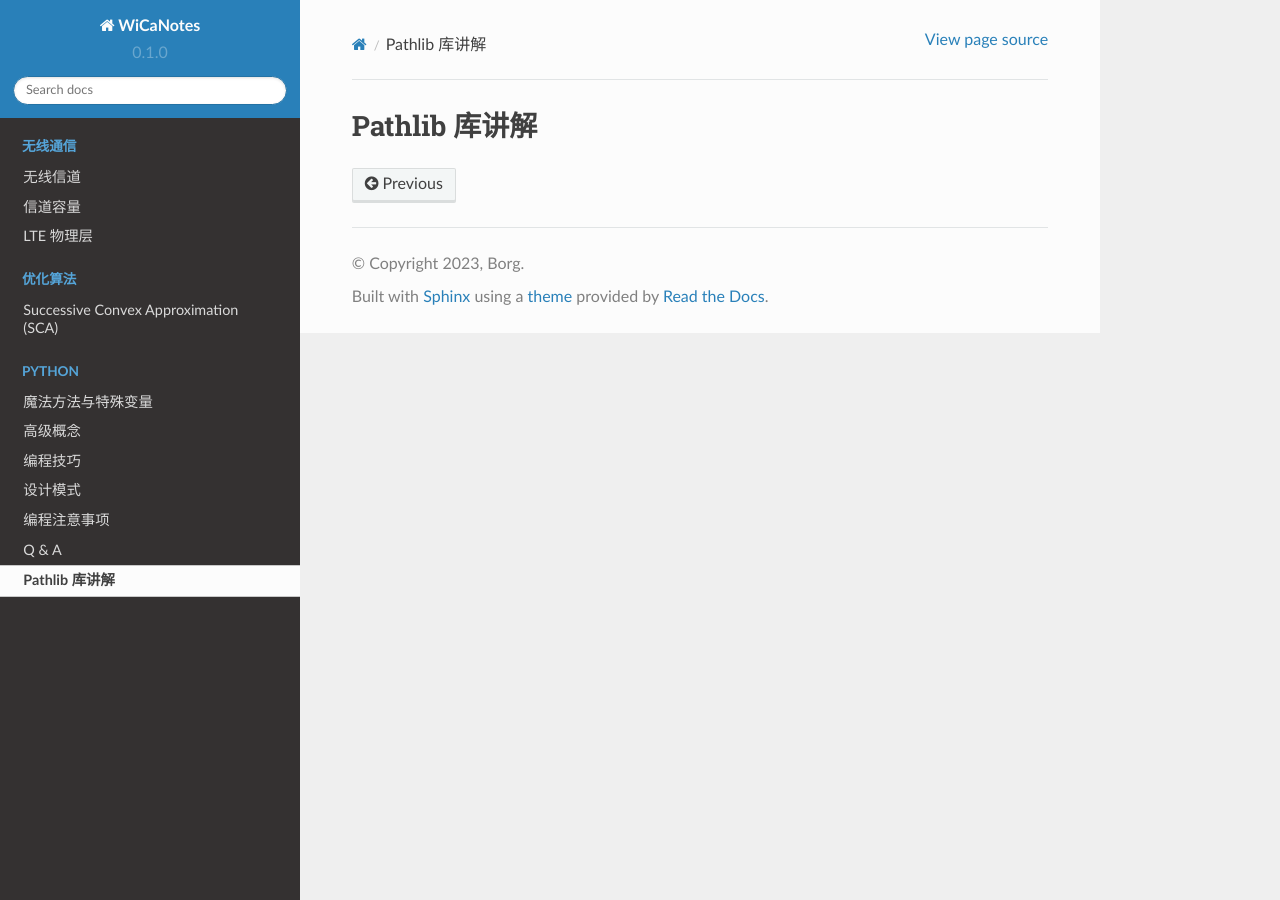
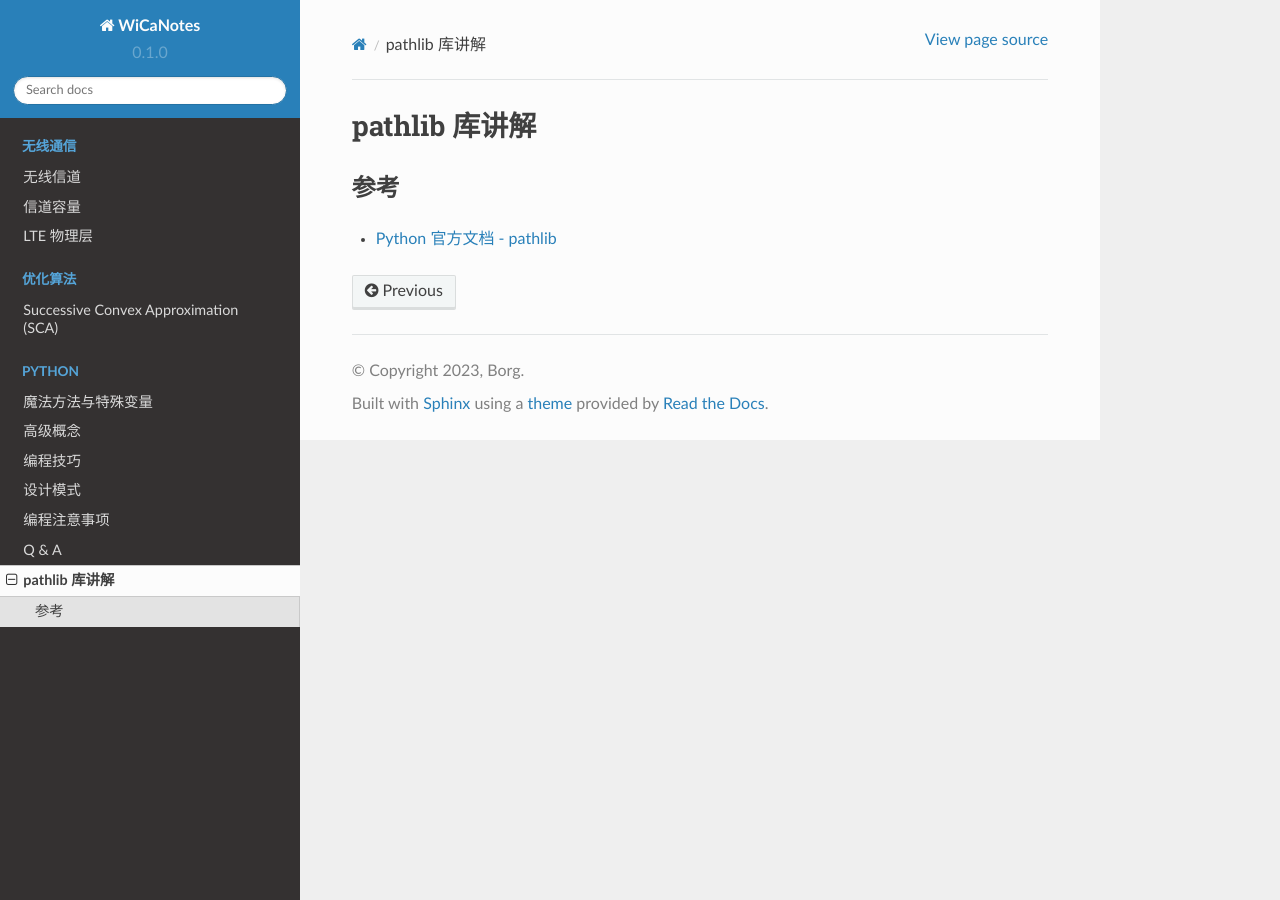
Before and after one commit to boyin96/WiCaNotes, a Sphinx documentation site: the page built from docs/source/pathlib.rst, in a window 1280 px wide. Built offline with Sphinx 7.4.7 and the Read the Docs theme 2.0.0, drawn with Linux system fonts in a browser that asks for light colours.

Commit message:
Update pathlib.rst

```diff
--- a/docs/source/pathlib.rst
+++ b/docs/source/pathlib.rst
@@ -1,5 +1,13 @@
 .. _pathlib:
 
 ======================
-Pathlib 库讲解
+pathlib 库讲解
 ======================
+
+
+.. _reference:
+
+参考
+---------
+
+- `Python 官方文档 - pathlib <https://docs.python.org/3/library/pathlib.html>`_
```
